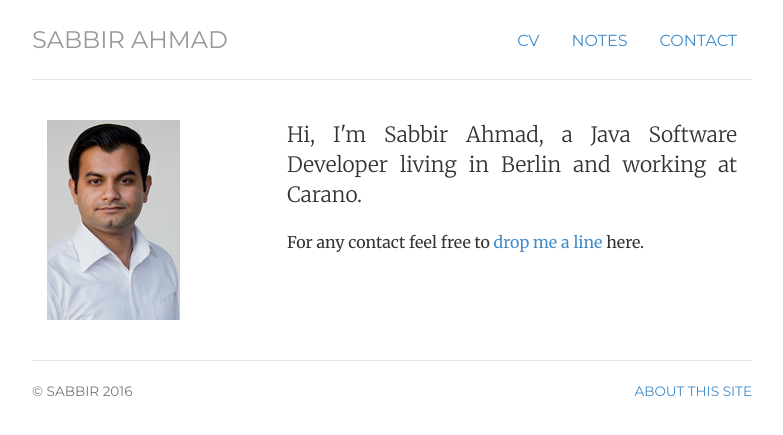
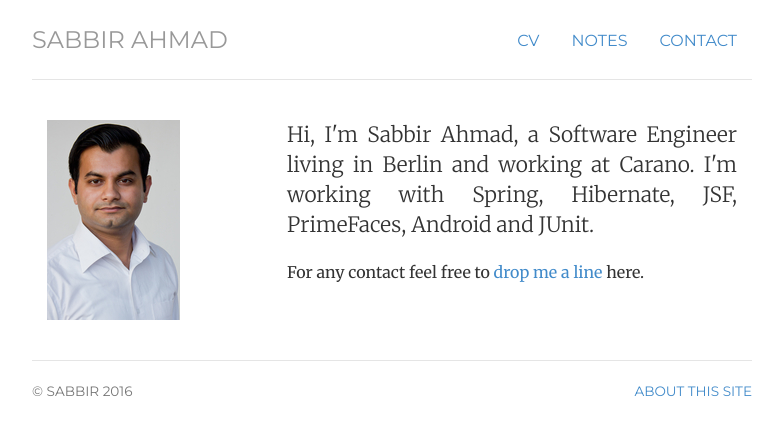
Before and after one commit to muktoshuvro/muktoshuvro.github.io, a Jekyll site: the page built from index.html, in a window 1280 px wide. Shown: the top 435 px of the page, without its empty margins (248-1031 px from the left). Built offline with Jekyll 4.4.1, drawn with Linux system fonts in a browser that asks for light colours.

Commit message:
new update

```diff
--- a/index.html
+++ b/index.html
@@ -12,8 +12,9 @@ description: Sabbir Ahmad is a Berlin based Software Developer and Tech Enthusia
 	<img   alt="Sabbir Ahmad" src="img/sabbir.resized.jpg">
 	</div>
 	<div itemscope itemtype="http://data-vocabulary.org/Person" class="col-sm-8">
-	<p class="lead" align="justify">Hi, I'm Sabbir Ahmad, a Java Software Developer
-		living in Berlin and working at Carano. </p>
+	<p class="lead" align="justify">Hi, I'm Sabbir Ahmad, a Software Engineer
+		living in Berlin and working at Carano. I'm working with Spring, Hibernate,
+		JSF, PrimeFaces, Android and JUnit.</p>
 	<p>For any contact feel free to <a href="contact">drop me a line</a> here.</p>
 	</div>
 </div>
```
